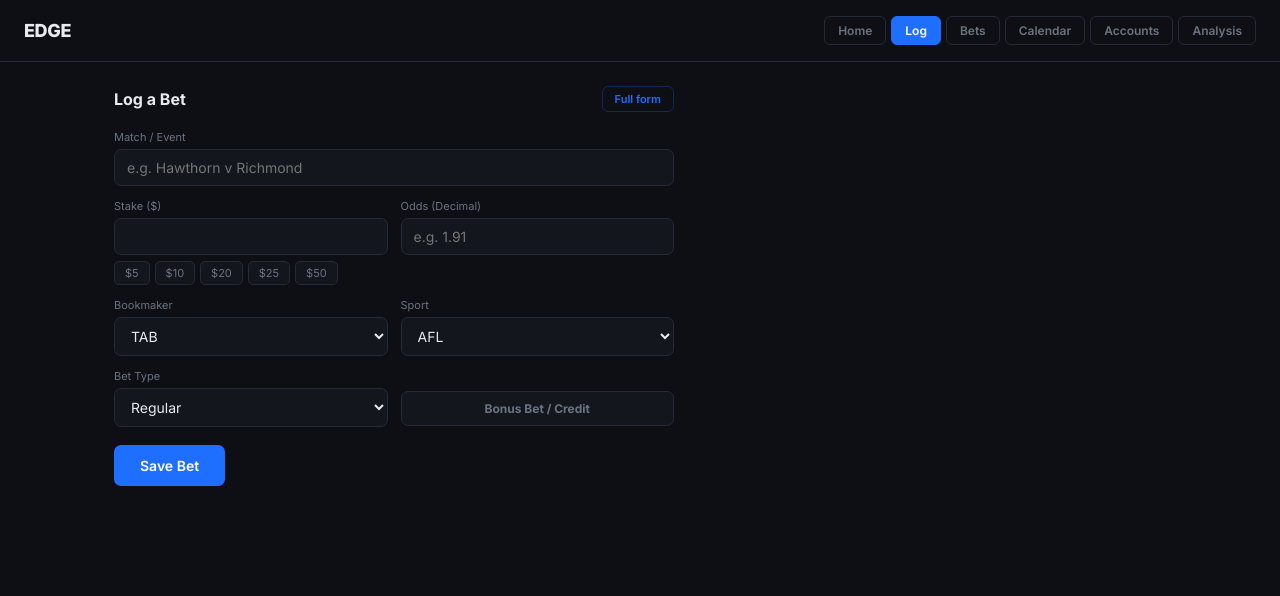
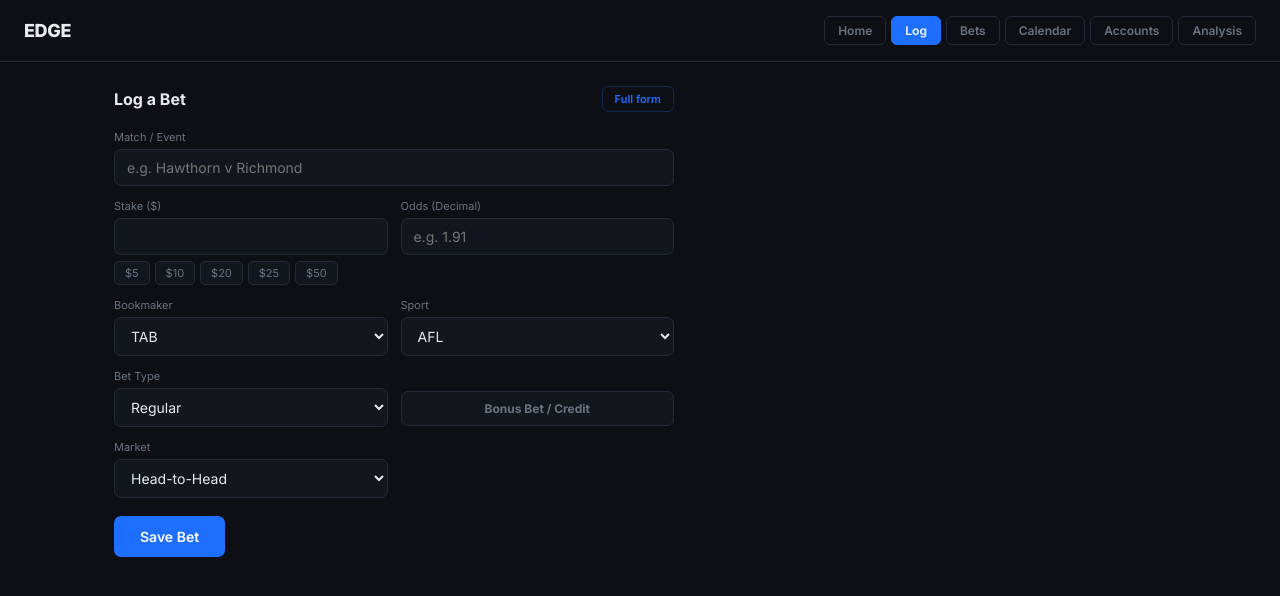
Before and after one commit to kfideliss/betting-tracker, a React (Vite) app: page / in a window 1280 px wide. Both pictures are taken after a click on the button "Log". Shown: the top 596 px of the page. Built offline with nearby package versions, Linux system fonts and the light colour scheme.

Commit message:
show market field in quick mode

```diff
--- a/src/App.jsx
+++ b/src/App.jsx
@@ -753,10 +753,10 @@ export default function App(){
                 <button onClick={()=>hfc("isBonus",!form.isBonus)} style={{background:form.isBonus?C.bonus+"33":C.surface,color:form.isBonus?C.bonus:C.muted,border:`1px solid ${form.isBonus?C.bonus:C.border}`,borderRadius:7,padding:"9px 14px",fontSize:12,fontWeight:700,cursor:"pointer",width:"100%"}}>{form.isBonus?"✓ Bonus Bet":"Bonus Bet / Credit"}</button>
               </div>
               {form.isBonus&&<div style={{gridColumn:"1/-1",color:C.bonus,fontSize:11,background:C.bonus+"11",border:`1px solid ${C.bonus}33`,borderRadius:7,padding:"8px 12px"}}>Bonus bet: $0 cost basis, no balance deduction, win pays winnings only.</div>}
+              <div><div style={{color:C.muted,fontSize:11,marginBottom:5}}>Market</div><select value={form.market} onChange={e=>hfc("market",e.target.value)} style={iStyle}>{MARKETS.map(o=><option key={o} value={o}>{o}</option>)}</select></div>
 {!quickMode&&(
   <>
     <div><div style={{color:C.muted,fontSize:11,marginBottom:5}}>Date</div><input type="date" value={form.date} onChange={e=>hfc("date",e.target.value)} style={iStyle}/></div>
-                  <div><div style={{color:C.muted,fontSize:11,marginBottom:5}}>Market</div><select value={form.market} onChange={e=>hfc("market",e.target.value)} style={iStyle}>{MARKETS.map(o=><option key={o} value={o}>{o}</option>)}</select></div>
     <div><div style={{color:C.muted,fontSize:11,marginBottom:5}}>Outcome</div><select value={form.outcome} onChange={e=>hfc("outcome",e.target.value)} style={iStyle}>{["Pending","Win","Loss","Push"].map(o=><option key={o} value={o}>{o}</option>)}</select></div>
     <div><div style={{color:C.muted,fontSize:11,marginBottom:5}}>My Probability (%)</div><input type="number" inputMode="decimal" value={form.myProb} onChange={e=>hfc("myProb",e.target.value)} min="0" max="100" step="0.1" placeholder="e.g. 58" style={iStyle}/></div>
     <div style={{gridColumn:"1/-1"}}><div style={{color:C.muted,fontSize:11,marginBottom:5}}>Notes</div><textarea value={form.notes} onChange={e=>hfc("notes",e.target.value)} rows={2} style={{...iStyle,resize:"vertical"}}/></div>
```
Lines whose indentation alone changed are shown as unchanged.
